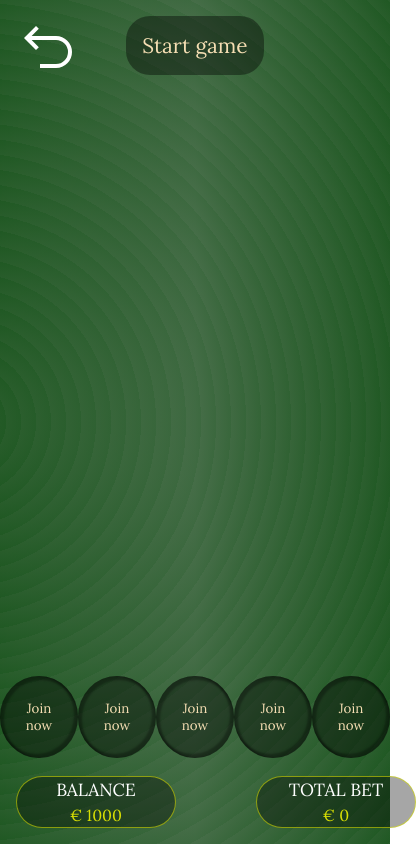
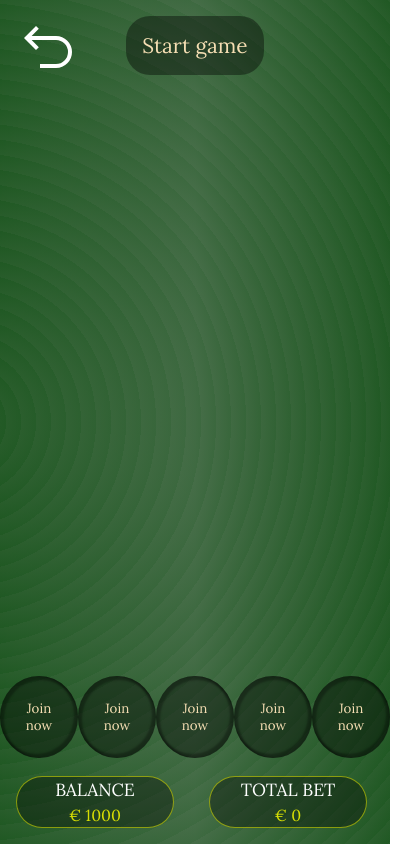
Before and after one commit to bartoszmrosek/Blackjack-Game, a React (Vite) app: page /Blackjack-Game/room in a window 390 px wide. Shown: the whole page, 416 px wide, since content can reach past the window. Built offline with nearby package versions, Linux system fonts and the light colour scheme.

Commit message:
Moved balance informations to make it more responsive

```diff
--- /dev/null
+++ b/src/components/RoomComponents/BalanceInformations/BalanceInformations.module.css
@@ -0,0 +1,36 @@
+.balanceInformations{
+    display: flex;
+    flex-direction: row;
+
+    position: absolute;
+    bottom: 0;
+    margin: 1rem;
+
+    width: min(24rem, 90%);
+
+    gap: 10%;
+}
+
+.userBalance, .userAllBets{
+    display: flex;
+    flex-direction: column;
+    text-align: center;
+
+    width: 100%;
+
+
+    border-radius: 10rem;
+    border: 1px solid rgba(214, 221, 4, 0.6);
+
+    background-color: rgba(0, 0, 0, 0.35);
+}
+
+.balanceHeading{
+    color: white;
+    font-size: 110%;
+    font-weight: 400;
+}
+
+.balanceContent{
+    color: #d6dd04;
+}
--- /dev/null
+++ b/src/components/RoomComponents/BalanceInformations/BalanceInformations.tsx
@@ -0,0 +1,26 @@
+import React from "react";
+import styles from "./BalanceInformations.module.css";
+
+interface BalanceInformationsProps {
+    currentBalance: number;
+    totalInBets: number;
+}
+
+const BalanceInformations: React.FC<BalanceInformationsProps> = ({ currentBalance, totalInBets }) => {
+    return (
+        <section className={styles.balanceInformations}>
+            <section className={styles.userBalance} data-testid="user-balance">
+                <h1 className={styles.balanceHeading}>BALANCE</h1>
+                <p className={styles.balanceContent}>€ {currentBalance}</p>
+            </section>
+            <section className={styles.userAllBets} data-testid="user-totalbets">
+                <h1 className={styles.balanceHeading}>TOTAL BET</h1>
+                <p className={styles.balanceContent}>
+                    € {totalInBets}
+                </p>
+            </section>
+        </section>
+    );
+};
+
+export { BalanceInformations };
--- a/src/pages/GameRoom/GameRoom.module.css
+++ b/src/pages/GameRoom/GameRoom.module.css
@@ -31,38 +31,3 @@
     align-items: center;
     justify-content: space-evenly;
 }
-
-.balanceInformations{
-    display: flex;
-    flex-direction: row;
-
-    position: absolute;
-    bottom: 0;
-    margin: 1rem;
-
-    gap: 5rem;
-}
-
-.userBalance, .userAllBets{
-    display: flex;
-    flex-direction: column;
-    text-align: center;
-
-    width: 10rem;
-
-
-    border-radius: 10rem;
-    border: 1px solid rgba(214, 221, 4, 0.6);
-
-    background-color: rgba(0, 0, 0, 0.35);
-}
-
-.balanceHeading{
-    color: white;
-    font-size: 110%;
-    font-weight: 400;
-}
-
-.balanceContent{
-    color: #d6dd04;
-}
--- a/src/pages/GameRoom/GameRoom.tsx
+++ b/src/pages/GameRoom/GameRoom.tsx
@@ -16,6 +16,7 @@ import { useGameLogic } from "../../hooks/useGameLogic/useGameLogic";
 import { DecisionOverlay } from "../../components/RoomComponents/DecisionOverlay/DecisionOverlay";
 import { PresenterSection } from "../../components/RoomComponents/PresenterSection/PresenterSection";
 import { GoBackButton } from "../../components/GoBackButton/GoBackButton";
+import { BalanceInformations } from "../../components/RoomComponents/BalanceInformations/BalanceInformations";
 
 const GameRoom: React.FC = () => {
     const [gameRoomState, dispatch] = useReducer(gameRoomReducer, initialRoomState);
@@ -143,23 +144,15 @@ const GameRoom: React.FC = () => {
                     );
                 })}
             </div>
-            <section className={styles.balanceInformations}>
-                <section className={styles.userBalance}>
-                    <h1 className={styles.balanceHeading}>BALANCE</h1>
-                    <p className={styles.balanceContent}>€ {currentUser.balance}</p>
-                </section>
-                <section className={styles.userAllBets}>
-                    <h1 className={styles.balanceHeading}>TOTAL BET</h1>
-                    <p className={styles.balanceContent}>
-                        € {gameRoomState.playersSeats.reduce((acc, player) => {
-                        if (player !== "empty") {
-                            return player.bet.currentBet + acc;
-                        }
-                        return acc;
-                    }, 0)}
-                    </p>
-                </section>
-            </section>
+            <BalanceInformations
+                totalInBets={gameRoomState.playersSeats.reduce((acc, player) => {
+                    if (player !== "empty") {
+                        return player.bet.currentBet + acc;
+                    }
+                    return acc;
+                }, 0)}
+                currentBalance={currentUser.balance}
+            />
 
             {betsToUpdate.length > 0 &&
             !gameRoomState.isGameStarted &&
```
Also changed, not shown: 1 other file (tests, documents, lock files or other folders).
